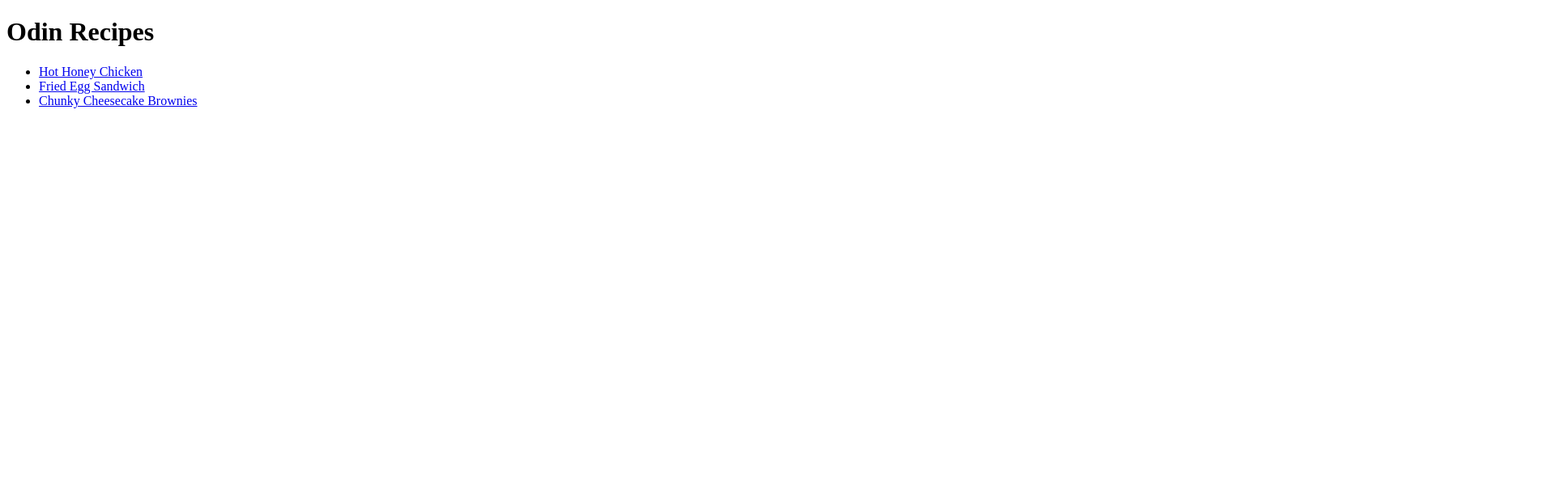
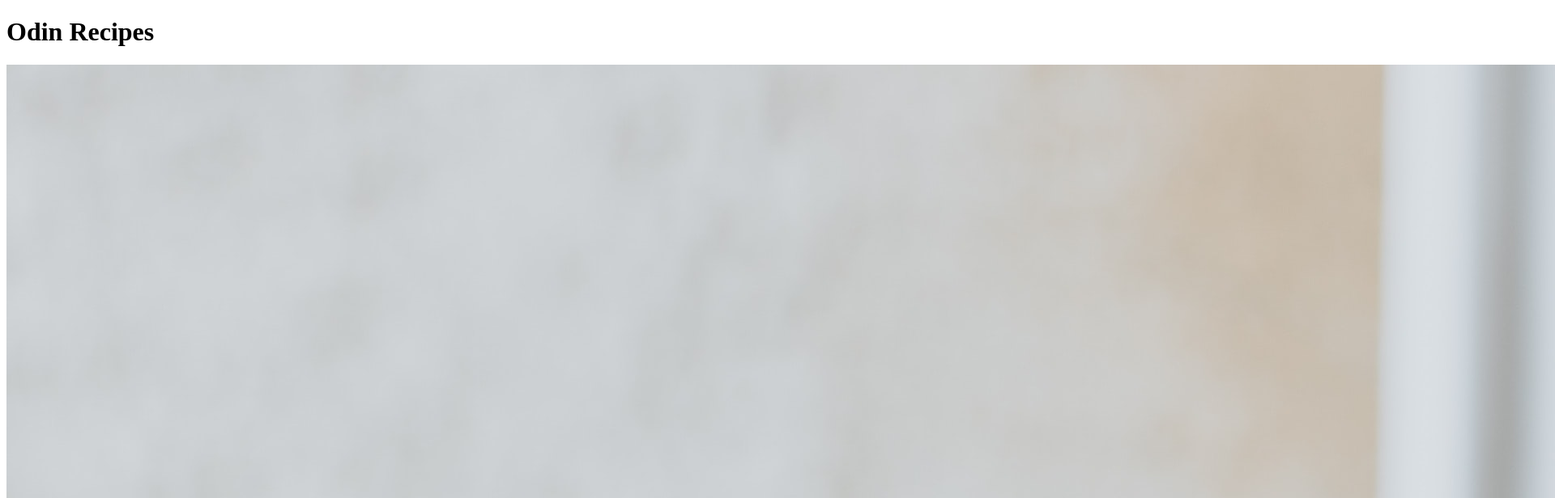
Before and after one commit to slavidkent/odin-recipes, a plain HTML site: page index.html in a window 1280 px wide. Shown: the top 616 px of the page at 81% size, 1920 px wide, since content can reach past the window. Drawn offline with Linux system fonts and the light colour scheme.

Commit message:
Add images

```diff
--- a/index.html
+++ b/index.html
@@ -7,6 +7,7 @@
     </head>
     <body>
         <h1>Odin Recipes</h1>
+        <img src="./images/kevin-mccutcheon-APDMfLHZiRA-unsplash.jpg" alt="cooking rice with deep pan">
         <ul>
             <li><a href="recipes/hot-honey-chicken.html">Hot Honey Chicken</a></li>
             <li><a href="recipes/Fried-Egg-Sandwich.html">Fried Egg Sandwich</a></li>
```
Also changed, not shown: images/images-sources.txt (added), images/kevin-mccutcheon-APDMfLHZiRA-unsplash.jpg (added).
